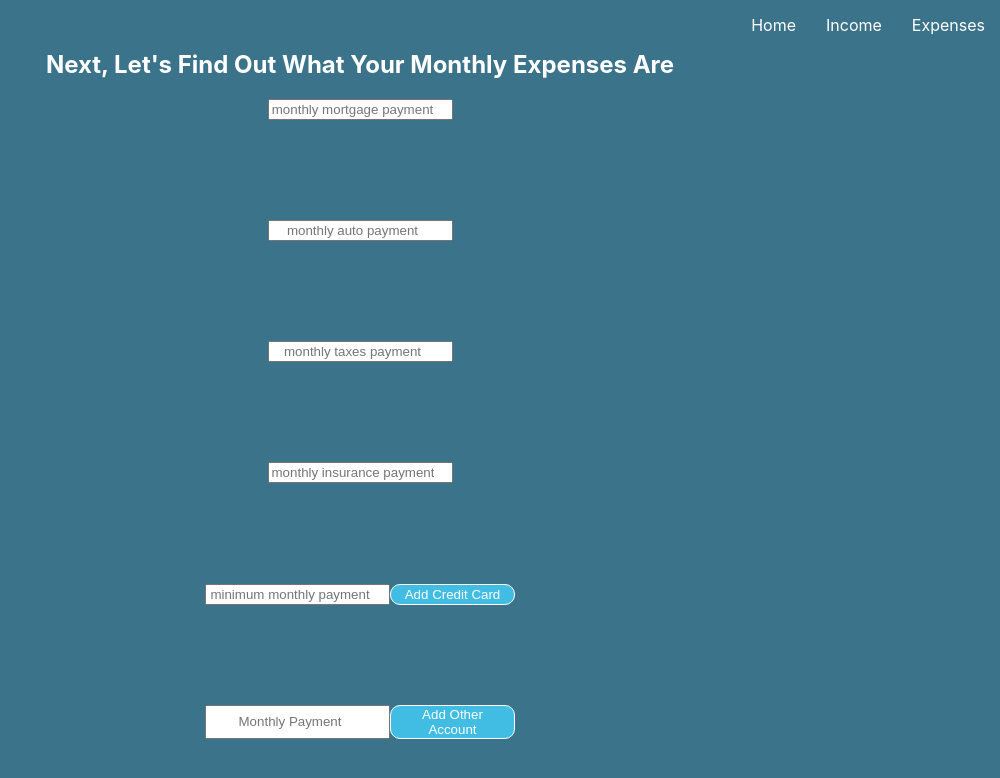
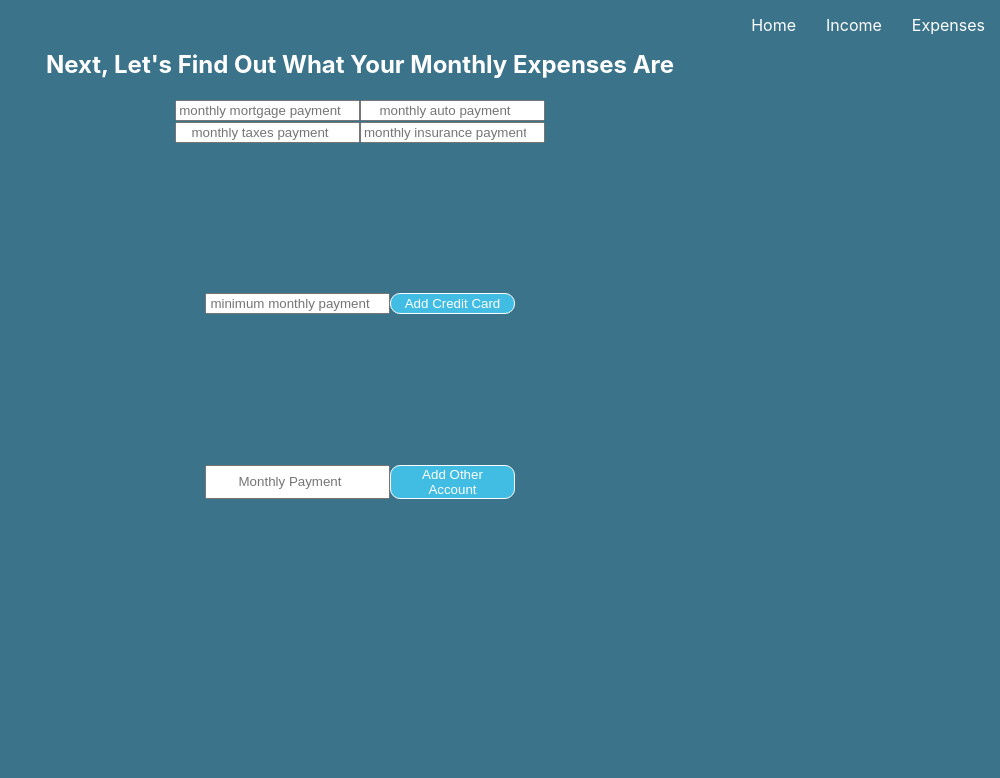
Before and after one commit to macrowell70/mortgage-calculator, a React (Create React App) app: page /expenses in a window 1280 px wide. Shown: the top 778 px of the page, without its empty margins (280-1280 px from the left). Built offline with nearby package versions, Linux system fonts and the light colour scheme.

Commit message:
updates styles

```diff
--- a/src/Components/ExpensesCalculator.css
+++ b/src/Components/ExpensesCalculator.css
@@ -1,5 +1,9 @@
 #expenses-form{
-    height: 100vh;
+    height: 400px;
+}
+.static-fields-contatiner{
+    display: flex;
+    flex-wrap: wrap;
 }
 .dynamic-fields-container{
     display: flex;
--- a/src/Components/ExpensesCalculator.js
+++ b/src/Components/ExpensesCalculator.js
@@ -70,6 +70,7 @@ export default function ExpensesCalculator(props) {
             </header>
             <div className='form-container'>
                 <form id='expenses-form' className='form'>
+                    <div id='expenses-fields-container' className='static-fields-container'>
                         {fields.map((field, i) => (
                             <input
                                 key={i}
@@ -81,6 +82,7 @@ export default function ExpensesCalculator(props) {
                             >
                             </input>
                         ))}
+                    </div>
                     <div id='credit-cards-container' className='dynamic-fields-container'>
                         {formValues.creditCards.map((cc, i) => (
                             <input
--- a/src/index.css
+++ b/src/index.css
@@ -27,7 +27,10 @@ a {
   margin: 15px;
 }
 .form{
+    width: 500px;
+    max-width: 100vw;
     max-height: 80vh;
+    margin: auto;
     text-align: center;
     display: flex;
     flex-direction: column;
```
Lines whose indentation alone changed are shown as unchanged.
